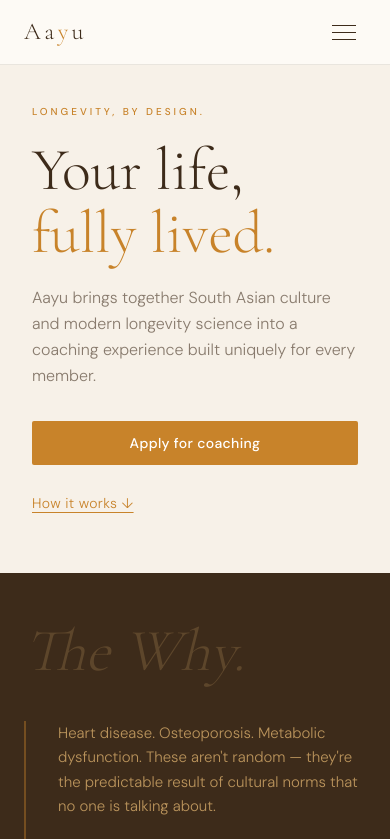
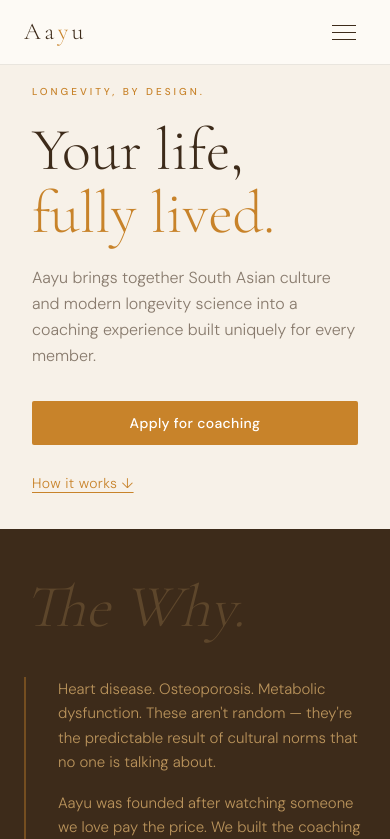
Before and after one commit to zacharydheath/Aayu, a Next.js app: page / in a window 390 px wide. Shown: the top 839 px of the page. Built offline with nearby package versions, Linux system fonts and the light colour scheme.

Commit message:
Reduce mobile hero top/bottom padding by 50%
Co-Authored-By: Claude Sonnet 4.6 <noreply@anthropic.com>

```diff
--- a/app/(marketing)/page.tsx
+++ b/app/(marketing)/page.tsx
@@ -133,7 +133,7 @@ export default function Home() {
     <>
       {/* Hero */}
       <section className="pt-16 bg-linen">
-        <div className="px-8 md:px-14 lg:px-20 pt-10 pb-12 md:pt-16 md:pb-20 w-full">
+        <div className="px-8 md:px-14 lg:px-20 pt-5 pb-6 md:pt-16 md:pb-20 w-full">
           <p className="font-body text-[10px] font-medium tracking-[0.3em] text-saffron uppercase mb-5">
             Longevity, by design.
           </p>
```
